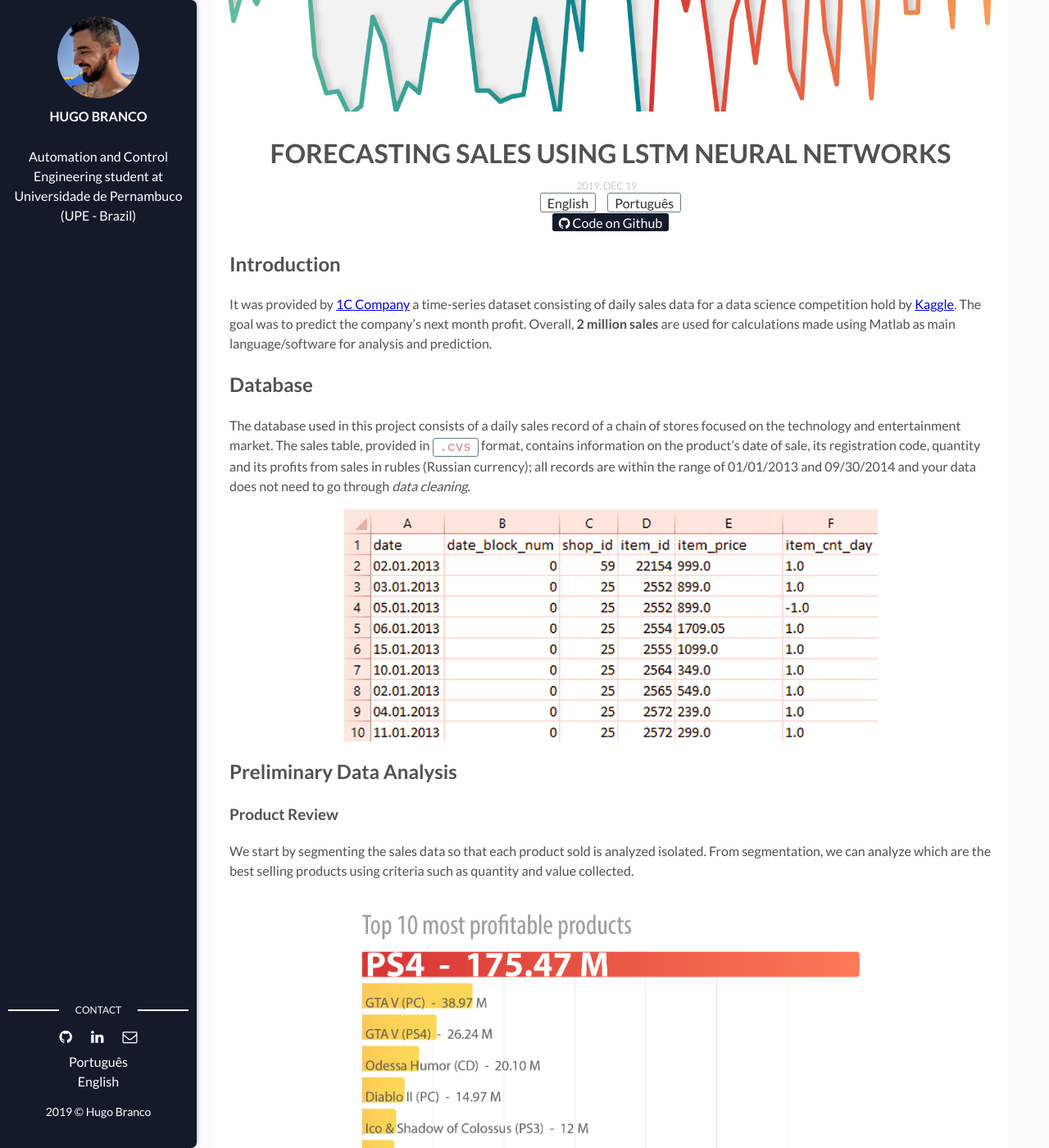
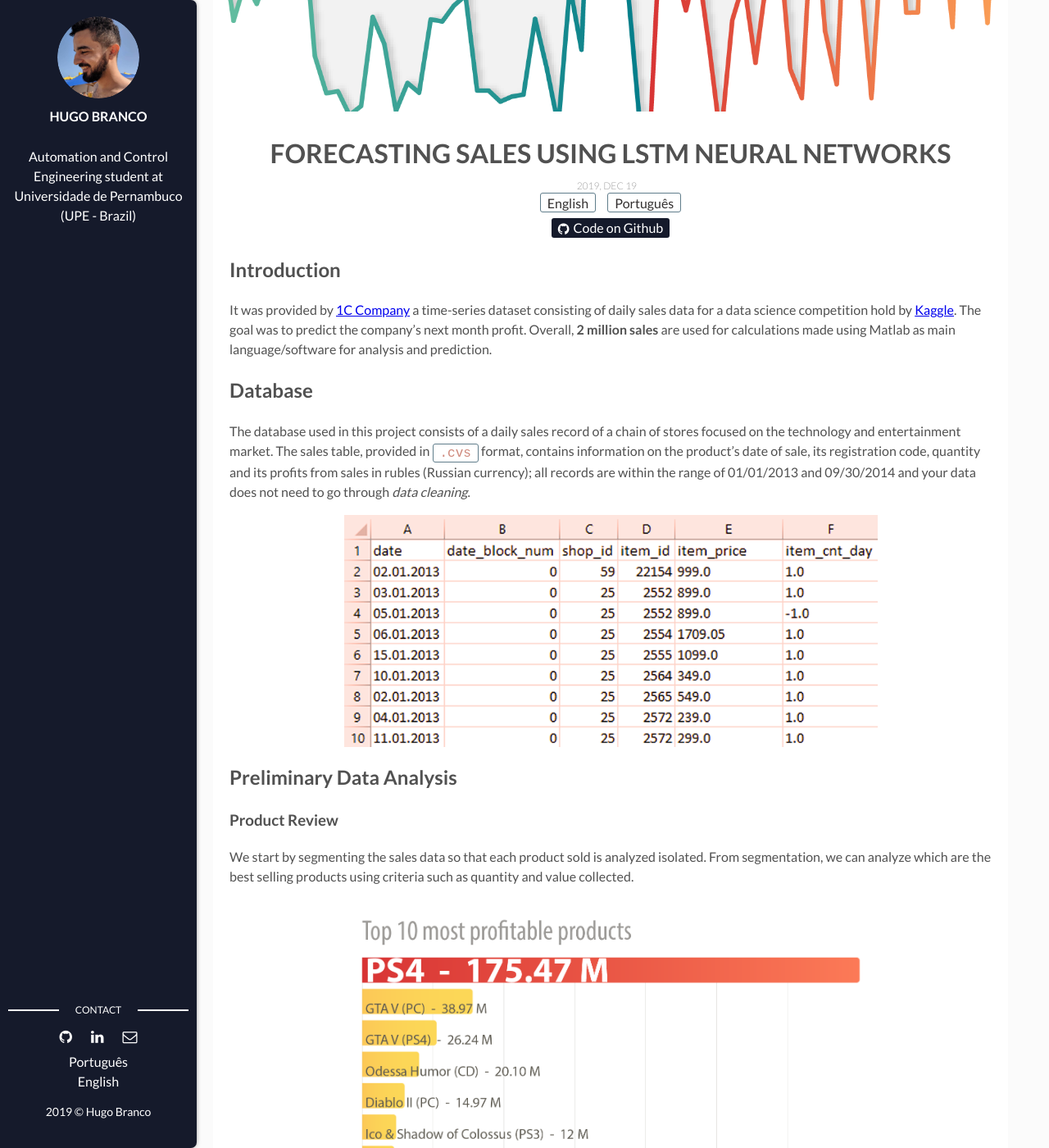
Before and after one commit to hugobrancowb/portfolioHB, a Jekyll site: the page built from en/_posts/2019-12-09-lstm-forecast-1c.md, in a window 1280 px wide and 1400 px high, scrolled down 384 px. Shown: the whole window at 82% size. Built offline with Jekyll 4.4.1, drawn with Linux system fonts in a browser that asks for light colours.

Commit message:
last details on ghcode button appearance

```diff
--- a/assets/css/main.css
+++ b/assets/css/main.css
@@ -1410,12 +1410,18 @@
 }
 
 /* github botão button call to action */
+div.githubCodeWrap {
+  margin-top: 7px;
+}
 .githubbutton {
   background-color: #151a2b;
   font-weight: 400;
   -webkit-border-radius: 3px;
           border-radius: 3px;
-  padding: 0.1rem 0.5rem;
+  padding: 0.15rem 0.5rem;
+}
+.githubbutton > i {
+  margin-right: 2px;
 }
 
 /* - - - - - - - - - - Media Styles - - - - - - - - - - */
```
